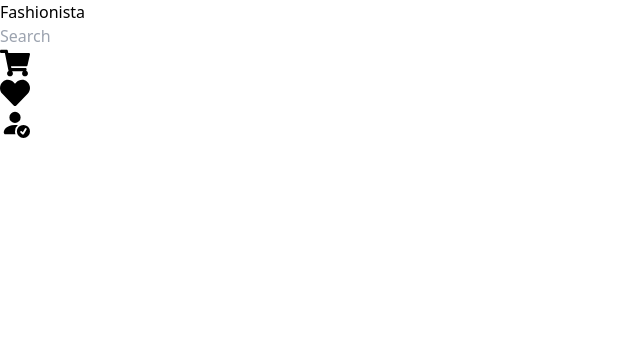
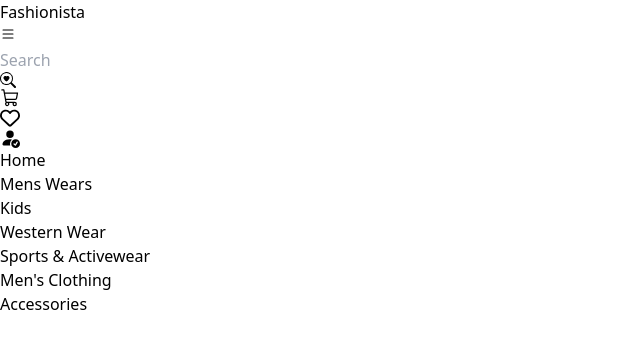
Before and after one commit to bascom241/team-e-commerce-fashion, a React (Vite) app in the folder frontend/: page / in a window 1280 px wide. Shown: the top 348 px of the page, without its empty margins (0-640 px from the left). Built offline with nearby package versions, Linux system fonts and the light colour scheme; a web font is replaced by a local one.

Commit message:
updated navbar + worked un the moble view

```diff
--- a/frontend/src/components/Navbar/Navbar.jsx
+++ b/frontend/src/components/Navbar/Navbar.jsx
@@ -1,23 +1,156 @@
-import React from "react";
-import { FaShoppingCart, FaHeart } from "react-icons/fa";
-import { BsPersonFillCheck } from "react-icons/bs";
+import React, { useState } from "react";
+import { PiShoppingCart } from "react-icons/pi";
+import { FaRegHeart } from "react-icons/fa6";
+import { BsPersonFillCheck, BsSearchHeart, BsList, BsX } from "react-icons/bs";
 
 const Navbar = () => {
+  const [openMenu, setOpenMenu] = useState(null);
+  const [isMobileMenuOpen, setIsMobileMenuOpen] = useState(false);
+  const handleMenuToggle = (id) => {
+    setOpenMenu(openMenu === id ? null : id);
+  };
+
+  const toggleMobileMenu = () => {
+    setIsMobileMenuOpen(!isMobileMenuOpen);
+  };
+
+  const menuItems = [
+    { label: "Home" },
+    { label: "Mens Wears", id: "mens", subcategories: ["T-Shirts"] },
+    { label: "Kids", id: "kids", subcategories: ["Boys", "Girls"] },
+    {
+      label: "Western Wear",
+      id: "western",
+      subcategories: ["Women Dresses", "Women Nighties", "Swimwear", "Kurta"],
+    },
+    {
+      label: "Sports & Activewear",
+      id: "sports",
+      subcategories: ["Topwear", "Bottomwear", "Shapewear"],
+    },
+    {
+      label: "Men's Clothing",
+      id: "clothing",
+      subcategories: [
+        "T-Shirts & Polos",
+        "Casualwear",
+        "Suits & Blazers",
+        "Mens Kurta",
+      ],
+    },
+    {
+      label: "Accessories",
+      id: "accessories",
+      subcategories: ["Caps", "Ties & Pocket Square", "Cufflinks & Bracelets"],
+    },
+  ];
+
   return (
-    <div className="p-10 px-24">
-      <div className="flex justify-between">
-        <p className="text-4xl font-semibold">Fashionista</p>
-        <div className="flex">
-          <div className="">
-            <input type="text" placeholder="Search" className="" />
+    <div className="p-6 md:px-24">
+      <div className="flex justify-between items-center">
+        <p className="text-3xl font-semibold cursor-pointer">Fashionista</p>
+
+        <button
+          className="md:hidden text-2xl focus:outline-none"
+          onClick={toggleMobileMenu}
+        >
+          {isMobileMenuOpen ? <BsX /> : <BsList />}
+        </button>
+
+        <div className="hidden md:flex gap-24 items-center">
+          <div className="relative flex items-center w-[350px]">
+            <input
+              type="text"
+              placeholder="Search"
+              className="focus:outline-none border py-1 pl-6 pr-12 rounded-lg w-full"
+            />
+            <BsSearchHeart className="absolute top-1/2 transform -translate-y-1/2 text-black" />
           </div>
-          <div className="flex gap-3">
-            <FaShoppingCart size={30} />
-            <FaHeart size={30} />
-            <BsPersonFillCheck size={30} />
+
+          <div className="flex items-center gap-3">
+            <PiShoppingCart
+              size={20}
+              className="text-white bg-black p-1 rounded-lg w-9 h-9 flex items-center justify-center cursor-pointer"
+            />
+            <FaRegHeart
+              size={20}
+              className="text-white bg-black p-1 rounded-lg w-9 h-9 flex items-center justify-center cursor-pointer"
+            />
+            <BsPersonFillCheck
+              size={20}
+              className="text-white bg-black p-1 rounded-lg w-9 h-9 flex items-center justify-center cursor-pointer"
+            />
           </div>
         </div>
       </div>
+
+      <div className="border-b-2 mt-6 w-full hidden md:block"></div>
+
+      <div className="hidden md:flex gap-5 justify-between font-medium mt-4 relative">
+        {menuItems.map((item) => (
+          <div key={item.id} className="relative">
+            <button
+              onClick={() => handleMenuToggle(item.id)}
+              className="hover:text-gray-400 focus:outline-none"
+            >
+              {item.label}
+            </button>
+
+            {openMenu === item.id && item.subcategories && (
+              <div className="absolute left-0 mt-2 w-60 bg-white shadow-lg rounded-lg z-10 p-4">
+                <p className="font-semibold text-lg mb-2">{item.label}</p>
+                <ul>
+                  {item.subcategories.map((subcategory, index) => (
+                    <li
+                      key={index}
+                      className="py-1 hover:bg-[#EFF5FF] cursor-pointer"
+                    >
+                      {subcategory}
+                    </li>
+                  ))}
+                </ul>
+              </div>
+            )}
+          </div>
+        ))}
+      </div>
+
+      <div className="border-b-2 mt-12 w-full hidden md:block"></div>
+
+      {isMobileMenuOpen && (
+        <div className="md:hidden mt-6 space-y-4">
+          <div className="relative flex items-center">
+            <input
+              type="text"
+              placeholder="Search"
+              className="focus:outline-none border py-1 pl-6 pr-12 rounded-lg w-full"
+            />
+            <BsSearchHeart className="absolute top-1/2 transform -translate-y-1/2 text-black" />
+          </div>
+
+          <p
+            className="text-xl font-medium text-center cursor-pointer "
+            onClick={() => setIsMobileMenuOpen(false)}
+          >
+            <span className="border-b-2 p-1 border-black">Home</span>
+          </p>
+
+          <div className="flex gap-3 justify-center mt-4">
+            <PiShoppingCart
+              size={20}
+              className="text-white bg-black p-1 rounded-lg w-9 h-9 flex items-center justify-center cursor-pointer"
+            />
+            <FaRegHeart
+              size={20}
+              className="text-white bg-black p-1 rounded-lg w-9 h-9 flex items-center justify-center cursor-pointer"
+            />
+            <BsPersonFillCheck
+              size={20}
+              className="text-white bg-black p-1 rounded-lg w-9 h-9 flex items-center justify-center cursor-pointer"
+            />
+          </div>
+        </div>
+      )}
     </div>
   );
 };
```
